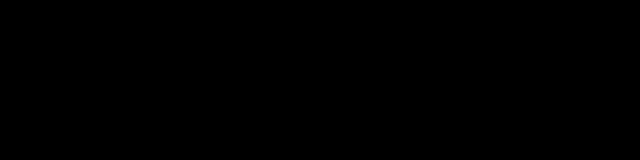
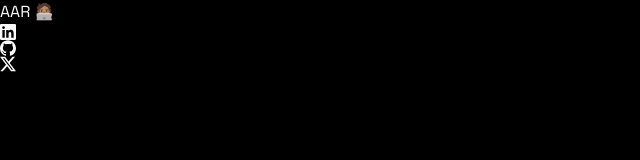
Before and after one commit to aakash-a-dev/Portfolio-Site, a Next.js app in the folder portfolio/: page / in a window 1280 px wide. Shown: the top 160 px of the page, without its empty margins (0-640 px from the left). Built offline with nearby package versions, Linux system fonts and the light colour scheme.

Commit message:
Added Social Icons

```diff
--- /dev/null
+++ b/portfolio/app/(home)/components/Navbar.tsx
@@ -0,0 +1,39 @@
+import Link from 'next/link';
+import React from 'react'
+import { SiGithub, SiLinkedin, SiX } from "react-icons/si";
+
+export default function Navbar() {
+    const Socials = [
+        {
+            link: "https://www.linkedin.com/in/aakash-a-rajput/",
+            label: "LinkedIn",
+            Icon: SiLinkedin
+        },
+        {
+            link: "https://github.com/aakash-a-dev",
+            label: "GitHub",
+            Icon: SiGithub
+        },
+          {
+            link: "https://twitter.com/aakashadev",
+            label: "X",
+            Icon: SiX
+        },
+
+    ]
+  return (
+      <div>
+          <nav>
+              <h1>AAR 🧑🏽‍💻</h1>
+          </nav>
+          <div>
+              {Socials.map((social, index) => {
+                  const Icon = social.Icon
+                  return <Link href={social.link} key={index} aria-label={social.label}>
+                      <Icon/>
+                  </Link>
+              })}
+          </div>
+    </div>
+  )
+}
--- a/portfolio/app/(home)/page.tsx
+++ b/portfolio/app/(home)/page.tsx
@@ -1,12 +1,11 @@
 import React from 'react'
+import Navbar from './components/Navbar'
 
 export default function page() {
   return (
     <div className='min-h-screen bg-black'>
       <div className='max-w-7xl mx-auto'>
-        <nav>
-
-        </nav>
+        <Navbar/>
       </div>
       </div>
   )
--- a/portfolio/package.json
+++ b/portfolio/package.json
@@ -16,6 +16,7 @@
     "next-themes": "^0.2.1",
     "react": "^18",
     "react-dom": "^18",
+    "react-icons": "^5.0.1",
     "tailwind-merge": "^2.2.1",
     "tailwindcss-animate": "^1.0.7"
   },
```
Also changed, not shown: 1 other file (tests, documents, lock files or other folders).
